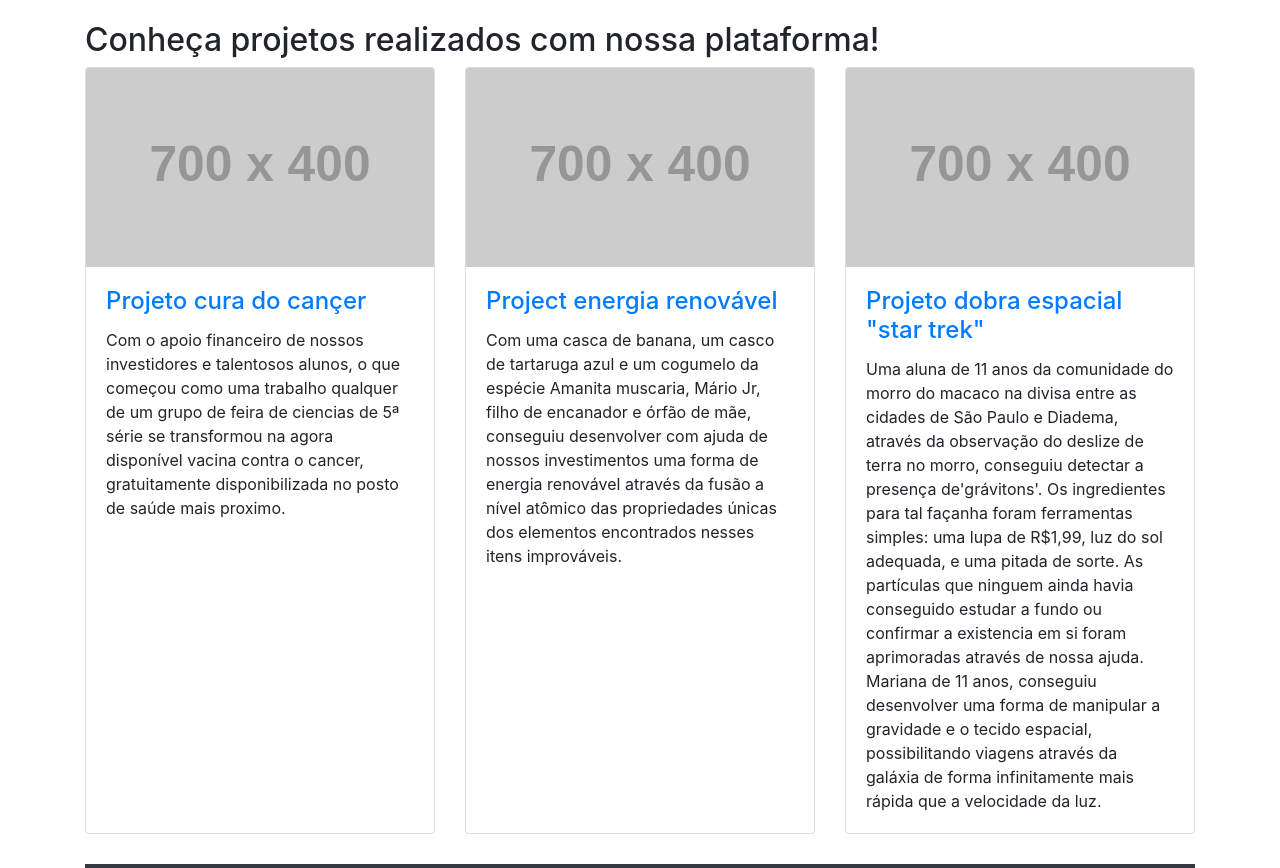
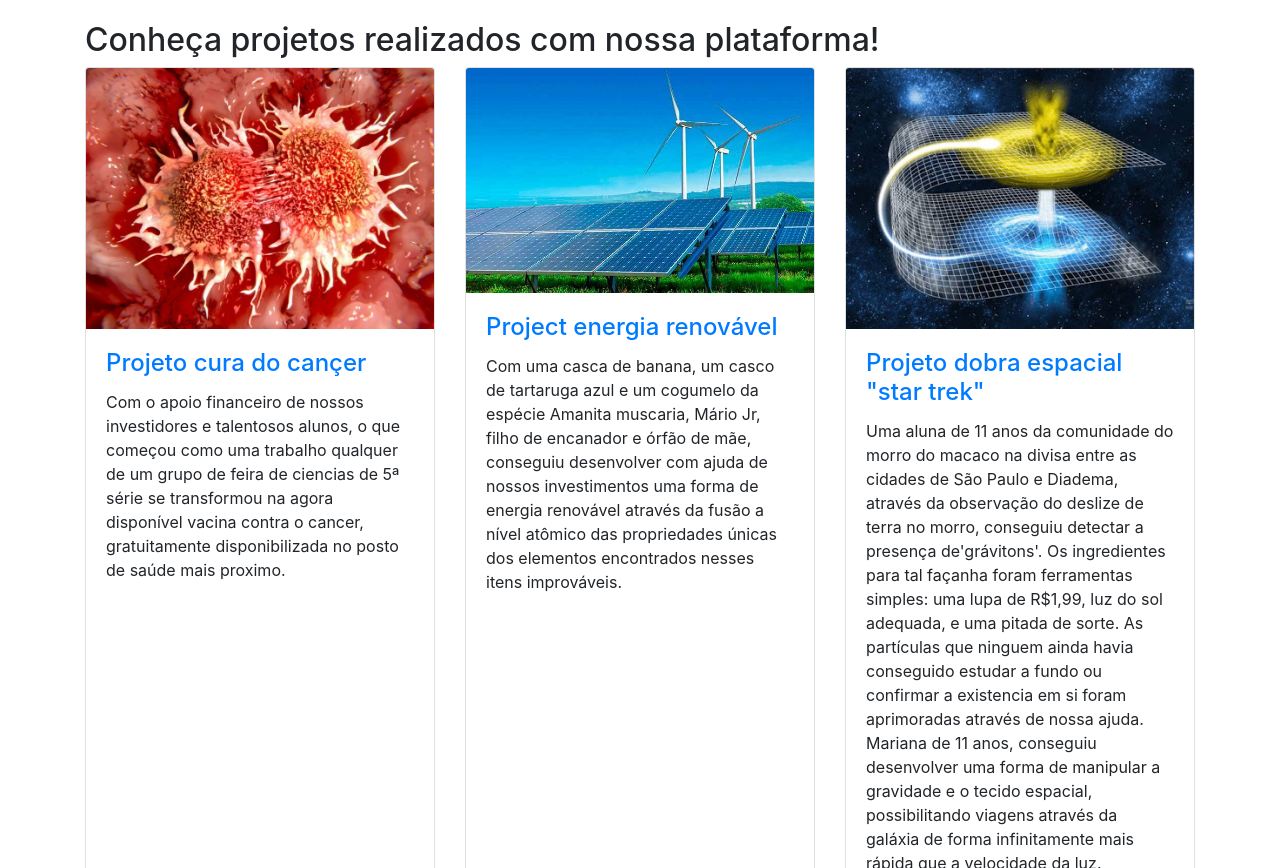
Before and after one commit to almircanella/sildike, a website: page index.html in a window 1280 px wide. Shown: the part 882-1750 px from the top of the page. Drawn offline with Linux system fonts and the light colour scheme; placeholder pictures from the web are drawn by us.

Commit message:
Update index.html

```diff
--- a/index.html
+++ b/index.html
@@ -138,7 +138,7 @@
     <div class="row">
       <div class="col-lg-4 col-sm-6 portfolio-item">
         <div class="card h-100">
-          <a href="#"><img class="card-img-top" src="http://placehold.it/700x400" alt=""></a>
+          <a href="#"><img class="card-img-top" src="img/cancer.jpg" alt=""></a>
           <div class="card-body">
             <h4 class="card-title">
               <a href="#">Projeto cura do cançer</a>
@@ -149,7 +149,7 @@
       </div>
       <div class="col-lg-4 col-sm-6 portfolio-item">
         <div class="card h-100">
-          <a href="#"><img class="card-img-top" src="http://placehold.it/700x400" alt=""></a>
+          <a href="#"><img class="card-img-top" src="img/energia.jpg" alt=""></a>
           <div class="card-body">
             <h4 class="card-title">
               <a href="#">Project energia renovável</a>
@@ -160,7 +160,7 @@
       </div>
       <div class="col-lg-4 col-sm-6 portfolio-item">
         <div class="card h-100">
-          <a href="#"><img class="card-img-top" src="http://placehold.it/700x400" alt=""></a>
+          <a href="#"><img class="card-img-top" src="img/dobra.jpg" alt=""></a>
           <div class="card-body">
             <h4 class="card-title">
               <a href="#">Projeto dobra espacial "star trek"</a>
```
